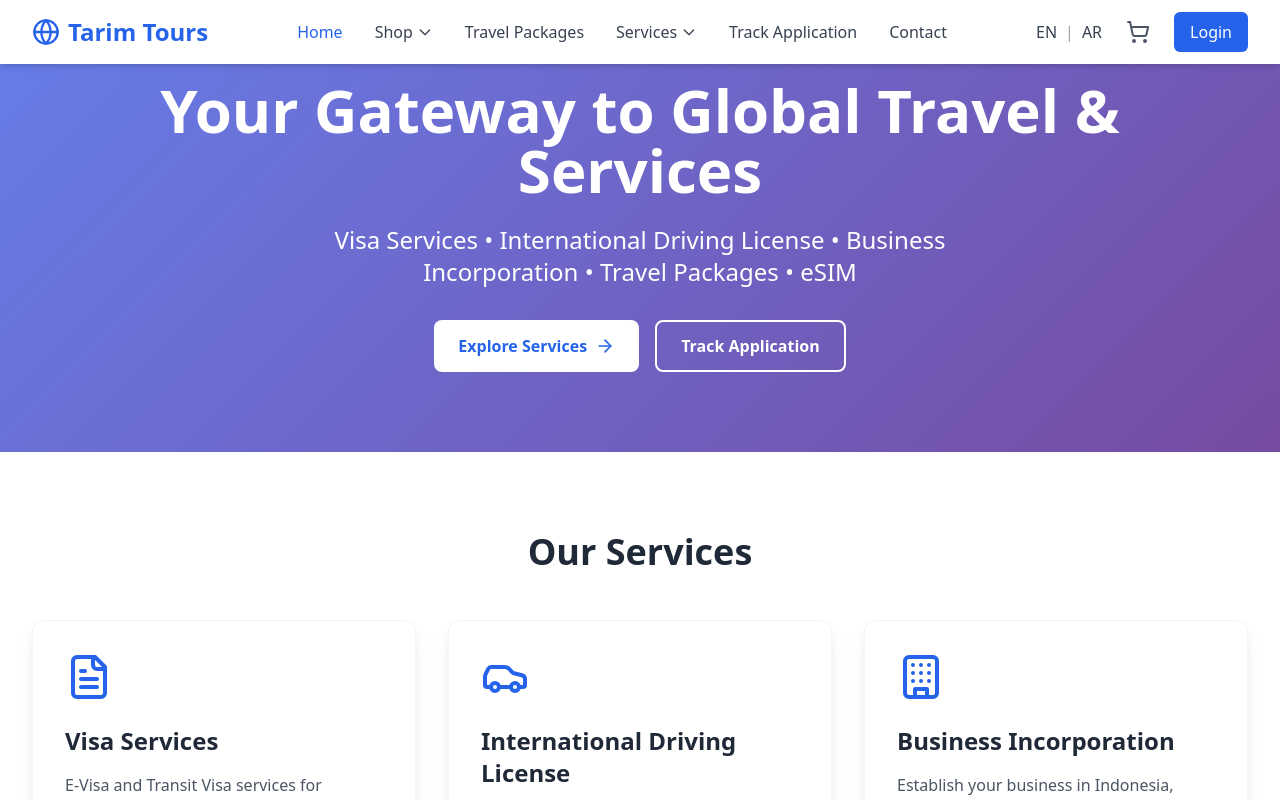
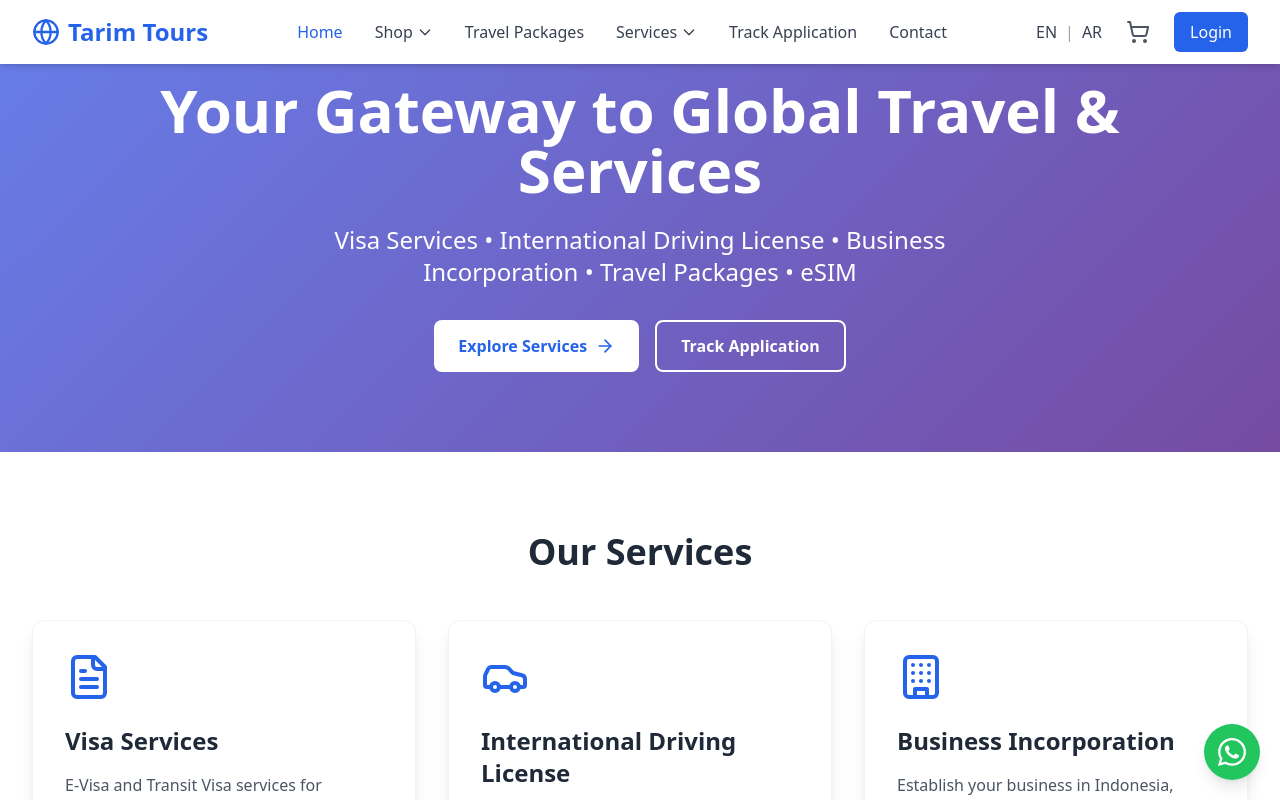
Before and after one commit to aelshekeil/tarim-frontend-strapi-v2, a React (Vite) app: page /#/ in a window 1280 px wide. Shown: the top 800 px of the page. Built offline with nearby package versions, Linux system fonts and the light colour scheme; no server answers.

Commit message:
number-added

```diff
--- a/src/App.tsx
+++ b/src/App.tsx
@@ -1,8 +1,14 @@
 import './App.css';
 import Router from './components/Router';
+import WhatsAppButton from './components/WhatsAppButton';
 
 function App() {
-  return <Router />;
+  return (
+    <>
+      <Router />
+      <WhatsAppButton />
+    </>
+  );
 }
 
 export default App;
--- /dev/null
+++ b/src/components/WhatsAppButton.tsx
@@ -0,0 +1,27 @@
+import { FC } from 'react';
+
+const WhatsAppButton: FC = () => {
+  const phoneNumber = '60103353030';
+  const whatsappUrl = `https://wa.me/${phoneNumber}`;
+
+  return (
+    <a
+      href={whatsappUrl}
+      target="_blank"
+      rel="noopener noreferrer"
+      className="fixed bottom-5 right-5 bg-green-500 text-white w-14 h-14 rounded-full flex items-center justify-center shadow-lg hover:bg-green-600 transition-colors z-50"
+      aria-label="Contact us on WhatsApp"
+    >
+      <svg
+        xmlns="http://www.w3.org/2000/svg"
+        viewBox="0 0 448 512"
+        className="w-8 h-8"
+        fill="currentColor"
+      >
+        <path d="M380.9 97.1C339 55.1 283.2 32 223.9 32c-122.4 0-222 99.6-222 222 0 39.1 10.2 77.3 29.6 111L0 480l117.7-30.9c32.4 17.7 68.9 27 106.1 27h.1c122.3 0 224.1-99.6 224.1-222 0-59.3-25.2-115-67.1-157zm-157 341.6c-33.2 0-65.7-8.9-94-25.7l-6.7-4-69.8 18.3L72 359.2l-4.4-7c-18.5-29.4-28.2-63.3-28.2-98.2 0-101.7 82.8-184.5 184.6-184.5 49.3 0 95.6 19.2 130.4 54.1 34.8 34.9 56.2 81.2 56.1 130.5 0 101.8-84.9 184.6-186.6 184.6zm101.2-138.2c-5.5-2.8-32.8-16.2-37.9-18-5.1-1.9-8.8-2.8-12.5 2.8-3.7 5.6-14.3 18-17.6 21.8-3.2 3.7-6.5 4.2-12 1.4-32.6-16.3-54-29.1-75.5-66-5.7-9.8 5.7-9.1 16.3-30.3 1.8-3.7.9-6.9-.5-9.7-1.4-2.8-12.5-30.1-17.1-41.2-4.5-10.8-9.1-9.3-12.5-9.5-3.2-.2-6.9-.2-10.6-.2-3.7 0-9.7 1.4-14.8 6.9-5.1 5.6-19.4 19-19.4 46.3 0 27.3 19.9 53.7 22.6 57.4 2.8 3.7 39.1 59.7 94.8 83.8 35.2 15.2 49 16.5 66.6 13.9 10.7-1.6 32.8-13.4 37.4-26.4 4.6-13 4.6-24.1 3.2-26.4-1.3-2.5-5-3.9-10.5-6.6z"/>
+      </svg>
+    </a>
+  );
+};
+
+export default WhatsAppButton;
```
Also changed, not shown: 5 other files (tests, documents, lock files or other folders).
